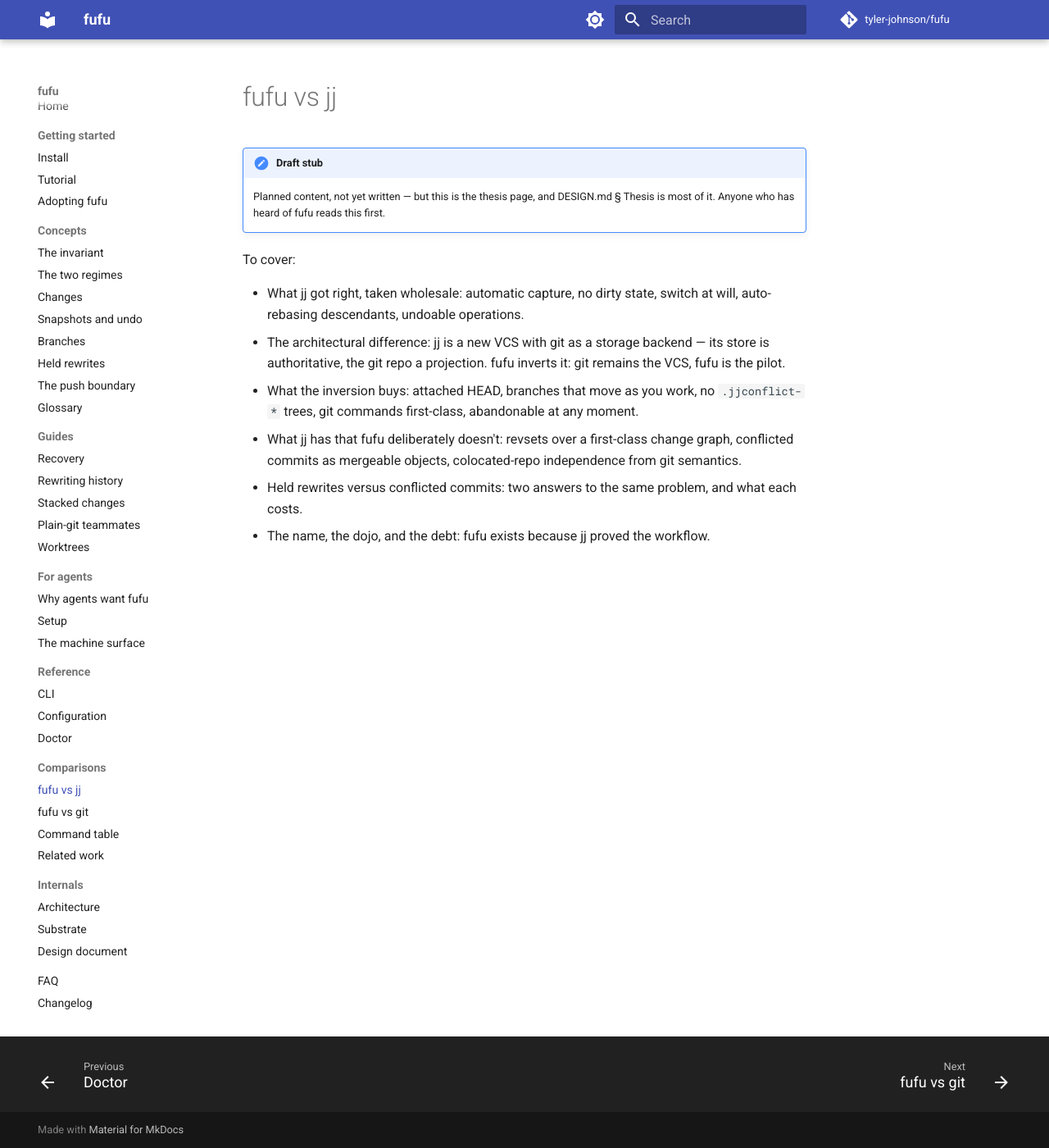
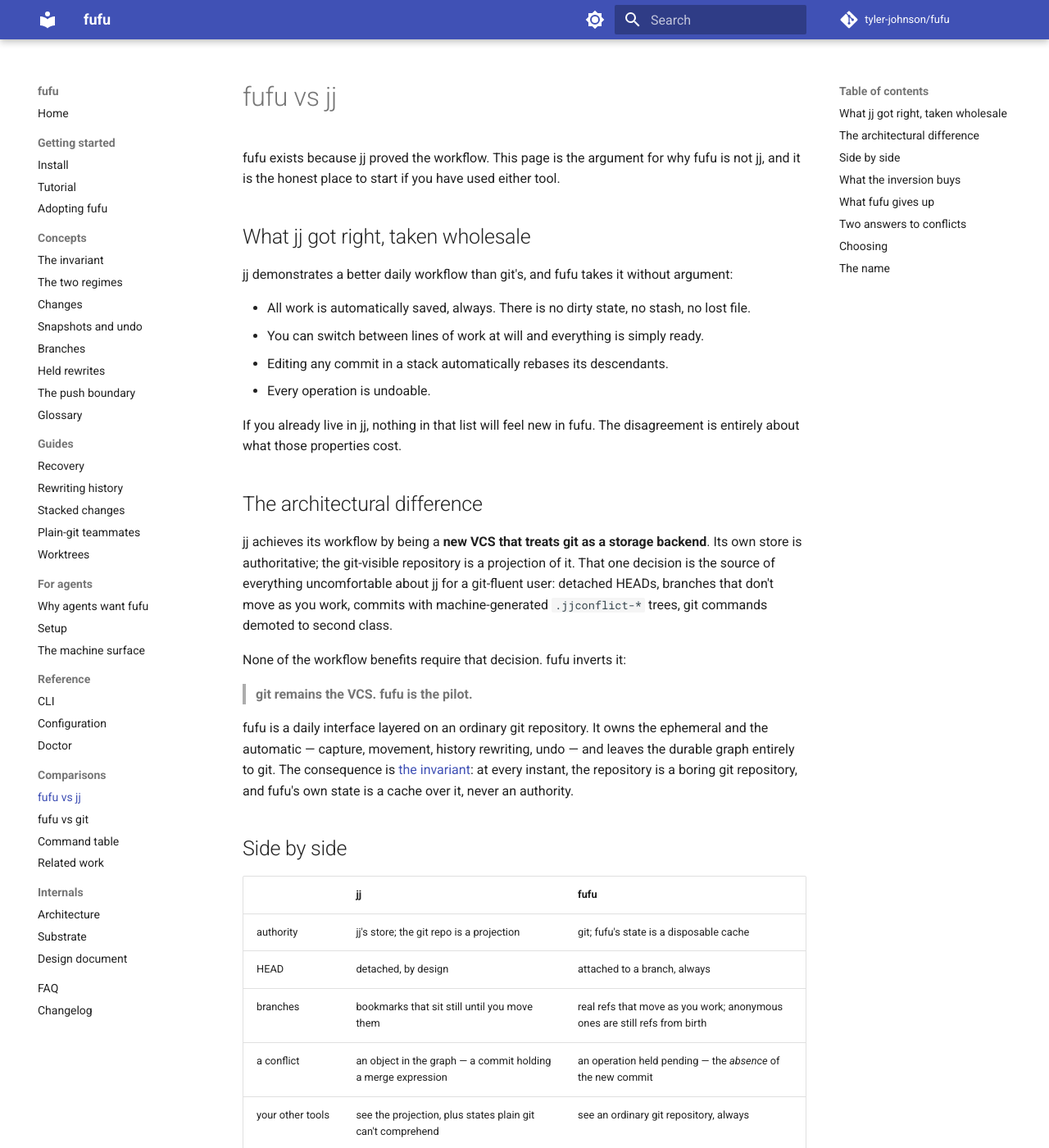
Before and after one commit to tyler-johnson/fufu, an MkDocs documentation site: the page built from docs/comparisons/vs-jj.md, in a window 1280 px wide and 1400 px high. Shown: the whole window at 82% size. Built offline with MkDocs 1.6.1 and Material for MkDocs 9.7.7, drawn with Linux system fonts in a browser that asks for light colours; comment, search, counter and statistics services are not loaded; some of the changed text lies outside the part shown.

Commit message:
docs: fufu vs jj, the thesis page [skip ci]
comparisons/vs-jj.md goes from stub to drafted. It is DESIGN.md's Thesis section rewritten for a reader deciding between the tools: what jj got right taken wholesale, the authority inversion, a side-by-side table, what the inversion buys and what it genuinely gives up (building on post-rewrite state, shippable conflicts, expression simplification, the log's floor), held rewrites versus conflicted commits in summary with a pointer to the concept page, and a choosing section that recommends jj honestly where jj fits.

```diff
--- a/docs/comparisons/vs-jj.md
+++ b/docs/comparisons/vs-jj.md
@@ -1,13 +1,71 @@
 # fufu vs jj
 
-!!! note "Draft stub"
-    Planned content, not yet written — but this is the thesis page, and DESIGN.md § Thesis is most of it. Anyone who has heard of fufu reads this first.
+fufu exists because jj proved the workflow. This page is the argument for why fufu is not jj, and it is the honest place to start if you have used either tool.
 
-To cover:
+## What jj got right, taken wholesale
 
-- What jj got right, taken wholesale: automatic capture, no dirty state, switch at will, auto-rebasing descendants, undoable operations.
-- The architectural difference: jj is a new VCS with git as a storage backend — its store is authoritative, the git repo a projection. fufu inverts it: git remains the VCS, fufu is the pilot.
-- What the inversion buys: attached HEAD, branches that move as you work, no `.jjconflict-*` trees, git commands first-class, abandonable at any moment.
-- What jj has that fufu deliberately doesn't: revsets over a first-class change graph, conflicted commits as mergeable objects, colocated-repo independence from git semantics.
-- Held rewrites versus conflicted commits: two answers to the same problem, and what each costs.
-- The name, the dojo, and the debt: fufu exists because jj proved the workflow.
+jj demonstrates a better daily workflow than git's, and fufu takes it without argument:
+
+- All work is automatically saved, always. There is no dirty state, no stash, no lost file.
+- You can switch between lines of work at will and everything is simply ready.
+- Editing any commit in a stack automatically rebases its descendants.
+- Every operation is undoable.
+
+If you already live in jj, nothing in that list will feel new in fufu. The disagreement is entirely about what those properties cost.
+
+## The architectural difference
+
+jj achieves its workflow by being a **new VCS that treats git as a storage backend**. Its own store is authoritative; the git-visible repository is a projection of it. That one decision is the source of everything uncomfortable about jj for a git-fluent user: detached HEADs, branches that don't move as you work, commits with machine-generated `.jjconflict-*` trees, git commands demoted to second class.
+
+None of the workflow benefits require that decision. fufu inverts it:
+
+> **git remains the VCS. fufu is the pilot.**
+
+fufu is a daily interface layered on an ordinary git repository. It owns the ephemeral and the automatic — capture, movement, history rewriting, undo — and leaves the durable graph entirely to git. The consequence is [the invariant](../concepts/invariant.md): at every instant, the repository is a boring git repository, and fufu's own state is a cache over it, never an authority.
+
+## Side by side
+
+| | jj | fufu |
+| --- | --- | --- |
+| authority | jj's store; the git repo is a projection | git; fufu's state is a disposable cache |
+| HEAD | detached, by design | attached to a branch, always |
+| branches | bookmarks that sit still until you move them | real refs that move as you work; anonymous ones are still refs from birth |
+| a conflict | an object in the graph — a commit holding a merge expression | an operation held pending — the *absence* of the new commit |
+| your other tools | see the projection, plus states plain git can't comprehend | see an ordinary git repository, always |
+| raw git commands | second class in a colocated repo; easy to confuse the two stores | first class: absorbed into the operation log, loudly, and undoable |
+| leaving | an export path | walk away any moment; return and reconcile |
+
+## What the inversion buys
+
+**Legibility.** Collaborators, CI, IDEs, GUIs, and every plain-git tool see nothing unusual, ever. There is no colocated-repo etiquette to learn and no second store to desynchronize, because there is no second store.
+
+**Abandonability.** Deleting fufu loses convenience, never data or comprehension. The strong form: fufu is abandonable and returnable at any moment — a GUI session, a teammate's raw git, a weekend on a machine without fufu are all legitimate, all absorbed. When fufu's records disagree with the repository, the repository wins and fufu rebuilds its picture, loudly. jj cannot make this offer; its store is the truth, so leaving is an export, not a shrug.
+
+**git fluency keeps paying.** Your reflexes, your team's review habits, and twenty years of git tooling all still apply. fufu asks for a workflow shift — rebase-onto-main, malleable unpublished commits, leased force-pushes as routine — but never a translation layer over what a repository *is*.
+
+## What fufu gives up
+
+The inversion has real costs, and DESIGN.md names them rather than hiding them:
+
+- **You cannot build on a post-rewrite state before its conflicts are resolved.** jj lets you keep stacking on top of a conflicted commit; in fufu the rewrite is held, and you keep working at the existing tip while the pending rewrite replays over whatever you add.
+- **Conflicted commits cannot be shipped around.** In jj a conflict is an object you could in principle push; fufu never creates one — which you would never want to push anyway, but the capability is genuinely absent.
+- **jj's conflicts simplify as they propagate**, because they are expressions; fufu carries conflicts forward as literal marker text, and text does not simplify itself. A later commit can leave a mark alone, not dissolve it.
+- **The operation log has a floor.** jj is present from a repository's birth in a way an adopted overlay is not: `ff undo` reaches back to the moment the repository was armed, and no further.
+
+## Two answers to conflicts
+
+This is the deepest divergence, and it deserves its own sentence-length summary: jj stores an unresolved conflict *inside* the resulting commit; fufu stores it as the *absence* of the resulting commit.
+
+fufu's observation is that for a human, conflicts are operation-shaped, not edit-shaped — and the user-visible benefit of jj's model is scheduling: the conflict doesn't interrupt you, and you resolve it when you choose. That benefit survives translation. When a rewrite would conflict, nothing is touched; the intent is held, both inputs stay ordinary git commits, and `ff resolve` materializes the whole thing on your schedule — every standing region in one editing session, each side labeled with the step that wrote it, and the entire rebased stack landing at once when you finish. No conflicted state ever exists in the graph.
+
+Deferral only works because jj paired it with relentless disclosure, and held rewrites inherit all three of its disciplines: announced at creation, pinned in every status until gone, and blocking the exit — `ff publish` refuses a branch with a held rewrite, the way jj refuses to push conflicted commits. [Held rewrites](../concepts/held-rewrites.md) has the full model.
+
+## Choosing
+
+Choose jj if you want conflicts as first-class mergeable objects, you are happy to let a new VCS be the authority, and the people and tools around you can live with the projection. It is the more radical design, executed with taste, and fufu's debt to it is total.
+
+Choose fufu if the repository must stay legible to every git tool and teammate at every instant, if you want the option of walking away without an export, or if agents work in your repository and you want their raw git commands captured and undoable rather than fenced off.
+
+## The name
+
+jj is short for Jujutsu, the martial art of redirecting force instead of opposing it. fufu answers from the same dojo — "fu" is the syllable hacker culture borrowed for tool mastery, doubled. The binary is `ff`: the left hand's mirror of `jj`, a double-tap on the index finger's home key. The lineage is on purpose; so is the inversion.
```
